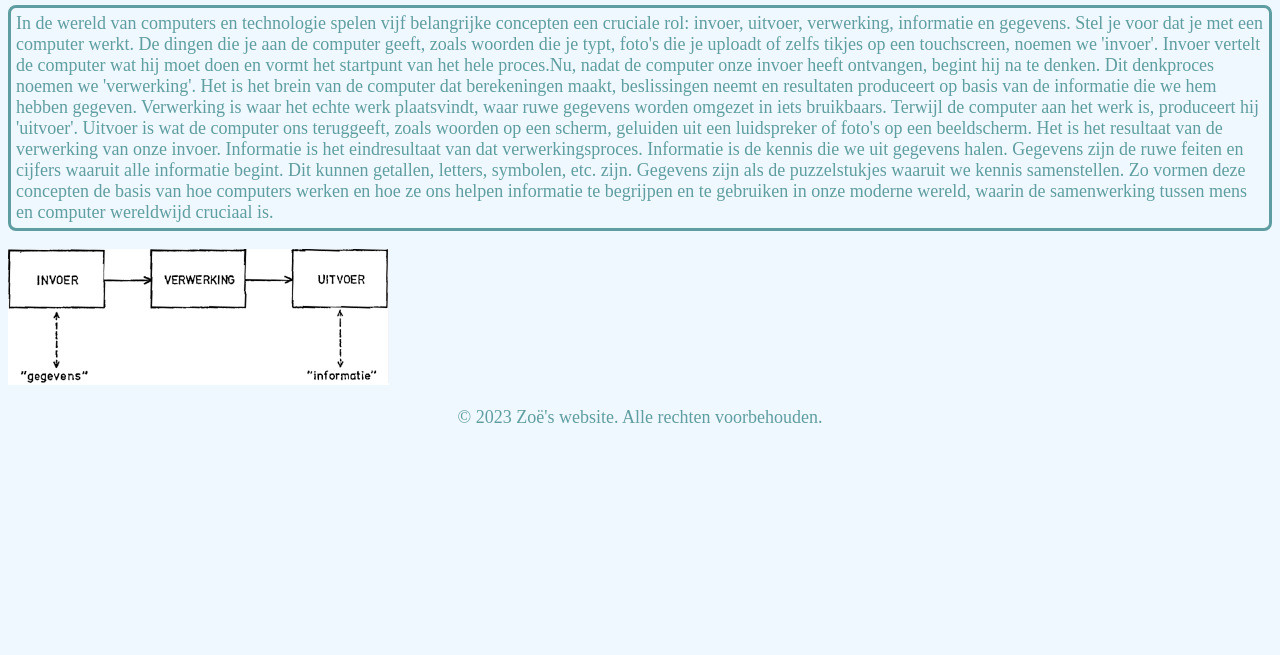
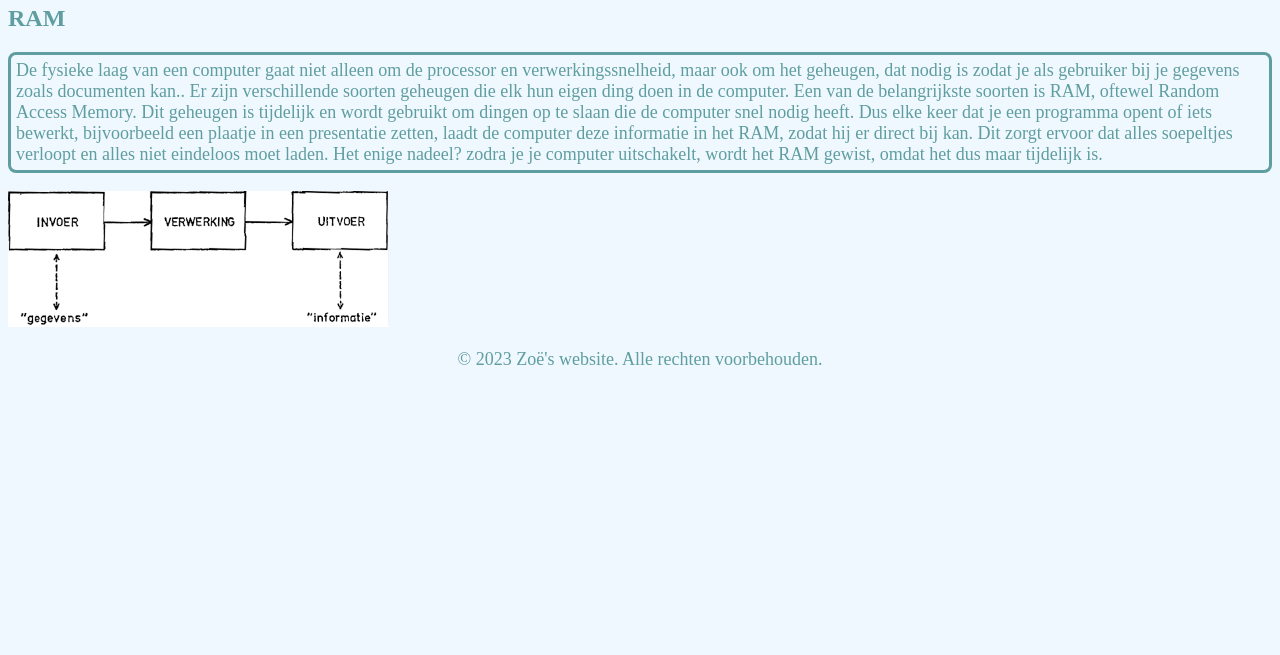
Before and after one commit to Zoevandenberg/Zoevandenberg.github.io, a plain HTML site: page html/fysiek2.html in a window 1280 px wide. Shown: the part 145-800 px from the top of the page. Drawn offline with Linux system fonts and the light colour scheme.

Commit message:
tekst en titels

```diff
--- a/html/fysiek2.html
+++ b/html/fysiek2.html
@@ -1,7 +1,7 @@
 <!DOCTYPE html>
 <html> <!--dit is het html-element-->
  <head>
-    <title>Algemene informatie</title>
+    <title>De fysieke laag</title>
     <meta charset="utf-8">
   <link rel="stylesheet" href="/opmaak.css"> <!--hiermee verwijs ik naar mijn opmaak-->
  </head>
@@ -17,24 +17,18 @@
       <li><a href="/html/dropdown.html">Dropdown</a></li>
    </ul>
 
-   <h1>Algemene informatie</h1>
-   <p id="para1">In de wereld van computers en technologie spelen vijf belangrijke concepten een
-      cruciale rol: invoer, uitvoer, verwerking, informatie en gegevens. Stel je voor dat je met een
-      computer werkt. De dingen die je aan de computer geeft, zoals woorden die je typt, foto's die je
-      uploadt of zelfs tikjes op een touchscreen, noemen we 'invoer'. Invoer vertelt de computer wat hij
-      moet doen en vormt het startpunt van het hele proces.Nu, nadat de computer onze invoer heeft
-      ontvangen, begint hij na te denken. Dit denkproces noemen we 'verwerking'. Het is het brein van de
-      computer dat berekeningen maakt, beslissingen neemt en resultaten produceert op basis van de
-      informatie die we hem hebben gegeven. Verwerking is waar het echte werk plaatsvindt, waar ruwe gegevens worden
-      omgezet in iets bruikbaars. Terwijl de computer aan het werk is, produceert hij 'uitvoer'. Uitvoer
-      is wat de computer ons teruggeeft, zoals woorden op een scherm, geluiden uit een luidspreker of
-      foto's op een beeldscherm. Het is het resultaat van de verwerking van onze invoer. Informatie is het
-      eindresultaat van dat verwerkingsproces. Informatie is de kennis die we uit gegevens halen. Gegevens
-      zijn de ruwe feiten en cijfers waaruit alle informatie begint. Dit kunnen getallen, letters,
-      symbolen, etc. zijn. Gegevens zijn als de puzzelstukjes waaruit we kennis samenstellen.
-      Zo vormen deze concepten de basis van hoe computers werken en hoe ze ons helpen informatie te
-      begrijpen en te gebruiken in onze moderne wereld, waarin de samenwerking tussen mens en computer
-      wereldwijd cruciaal is.</p>
+   <h1>De fysieke laag: Deel 2</h1>
+   <h2>RAM</h2>
+   <p id="para1">De fysieke laag van een computer gaat niet alleen om de processor en
+      verwerkingssnelheid, maar ook om het geheugen, dat nodig is zodat je als gebruiker bij je
+      gegevens zoals documenten kan.. Er zijn verschillende soorten geheugen die elk hun eigen ding
+      doen in de computer. Een van de belangrijkste soorten is RAM, oftewel Random Access Memory.
+      Dit geheugen is tijdelijk en wordt gebruikt om dingen op te slaan die de computer snel nodig
+      heeft. Dus elke keer dat je een programma opent of iets bewerkt, bijvoorbeeld een plaatje in
+      een presentatie zetten, laadt de computer deze informatie in het RAM, zodat hij er direct bij
+      kan. Dit zorgt ervoor dat alles soepeltjes verloopt en alles niet eindeloos moet laden. Het
+      enige nadeel? zodra je je computer uitschakelt, wordt het RAM gewist, omdat het dus maar
+      tijdelijk is.</p>
 <img src="/images/invoer-uitvoer.png" alt="invoer en uitvoer">
 
 <footer>
```
Also changed, not shown: html/dropdown.html (+1 -1 lines), html/fysiekelaag.html (+1 -1 lines), html/logischelaag.html (+1 -1 lines), html/toepassingslaag.html (+1 -1 lines), html/verdieping.html (+1 -1 lines).
